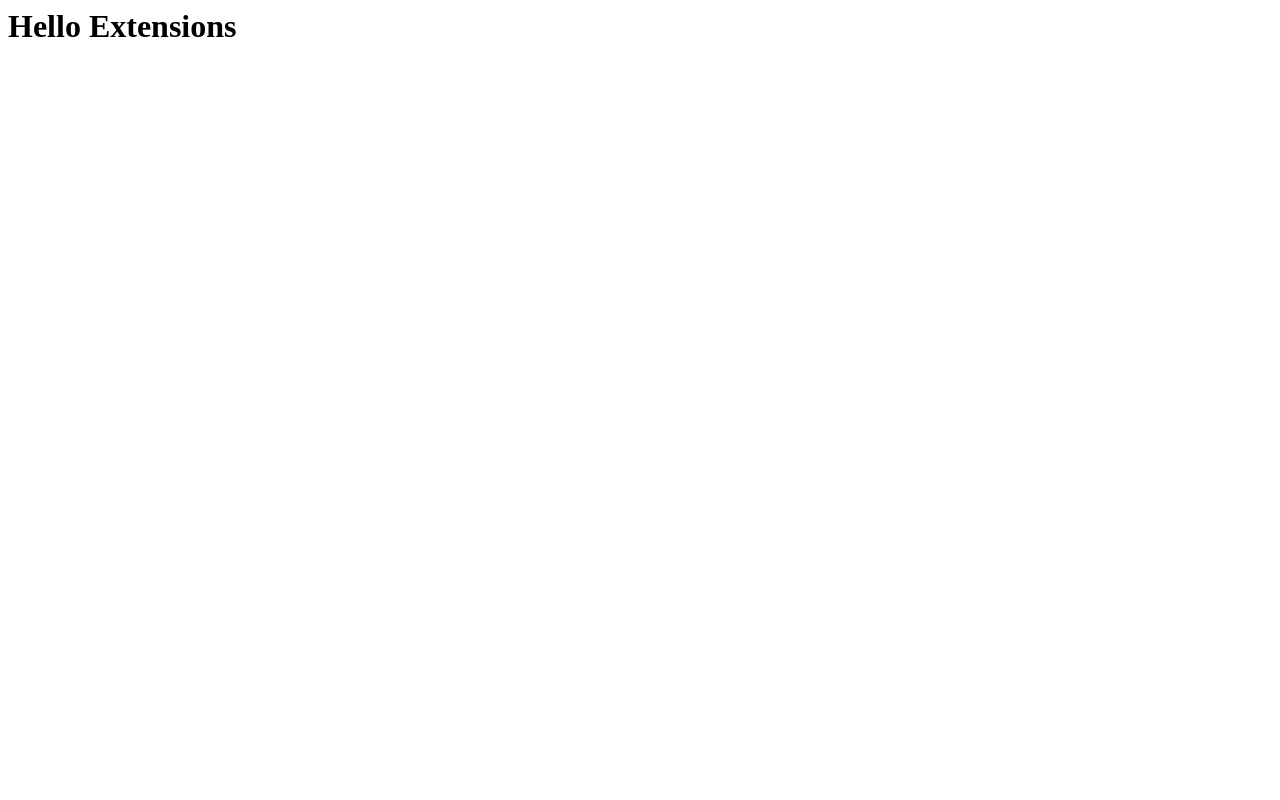
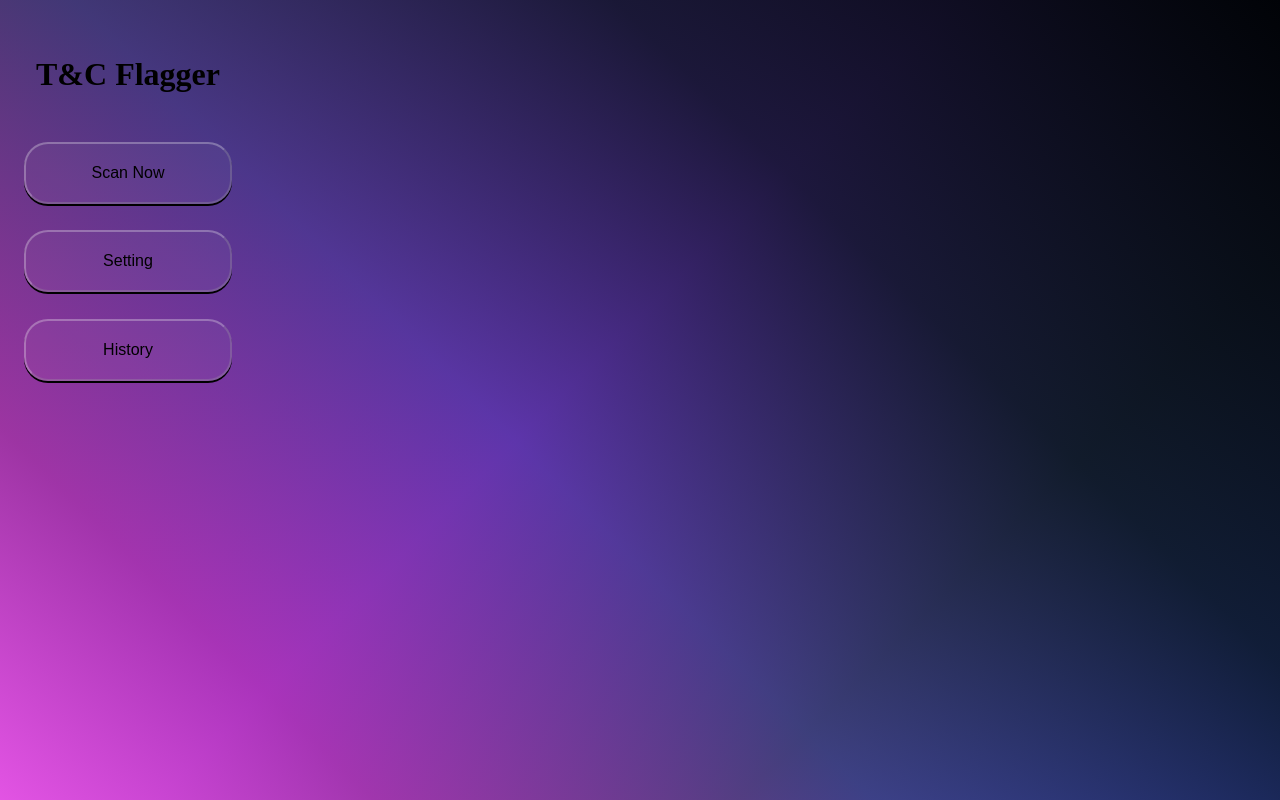
Before and after one commit to Tony27032007/FoAI-Asignment-3, a browser extension: page hello.html in a window 1280 px wide. Drawn offline with Linux system fonts and the light colour scheme.

Commit message:
rough UI

```diff
--- a/hello.html
+++ b/hello.html
@@ -1,5 +1,14 @@
+<head>
+<link rel="stylesheet" href="style.css">
+</head>
 <html>
-  <body>
-    <h1>Hello Extensions</h1>
-  </body>
+<body>
+      <div class="menu">
+            <h1 class="title">T&C Flagger</h1>
+            <button class="button-menu">Scan Now</button>
+            <button class="button-menu">Setting</button>
+            <button class="button-menu">History</button>
+      </div>
+
+</body>
 </html>
--- /dev/null
+++ b/style.css
@@ -0,0 +1,49 @@
+body{
+      margin: 0;
+      min-height: 100vh;
+      background:
+            linear-gradient(45deg, rgba(232, 88, 228, 0.95) 0%, rgba(177, 64, 170, 0.8) 18%, rgba(78, 71, 143, 0.75) 42%, rgba(18, 26, 41, 0.9) 68%, rgba(1, 3, 7, 1) 100%),
+            linear-gradient(315deg, #0044fd 0%, #0a2640 26%, #8c00ff 54%, #0f0a19 100%);
+      background-repeat: no-repeat;
+      background-attachment: fixed;
+}
+.button-menu{
+      background-color: rgba(245, 245, 245, 0.04);
+      border-radius: 1.5rem;
+      font-size: medium;
+      width: 12rem;
+      height: 3.5rem;
+      box-sizing: content-box;
+      align-self: center;
+      border-color: rgba(245, 245, 245, 0.293);
+      box-shadow: 0 2px;
+
+}
+.button-menu:hover{
+      background-color: rgba(245, 245, 245, 0.397);
+      border-radius: 1.5rem;
+      font-size: large;
+      width: 12rem;
+      height: 6rem;
+      box-sizing: content-box;
+      align-self: center;
+      border-color: whitesmoke;
+      box-shadow: 0 4px;
+
+}
+.menu{
+      width: 15rem;
+      height: 25rem;
+      padding: 0.5rem;
+      box-sizing: content-box;
+      display: flex;
+      justify-content: space-evenly;
+      border-radius: 2rem;
+      flex-direction: column;
+}
+.title{
+      color: black;
+      font-size: xx-large;
+      box-sizing: content-box;
+      align-self: center;
+}
```
Also changed, not shown: logo.png (added), manifest.json.
